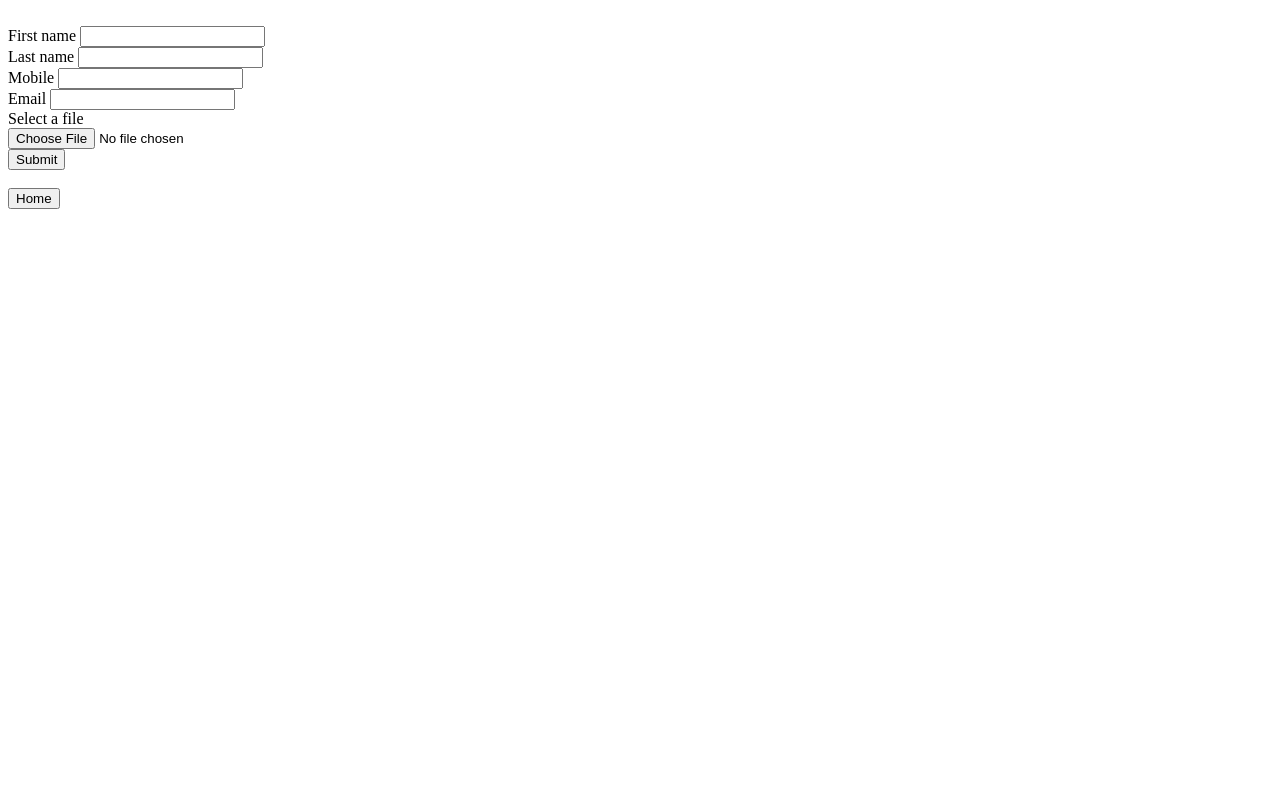
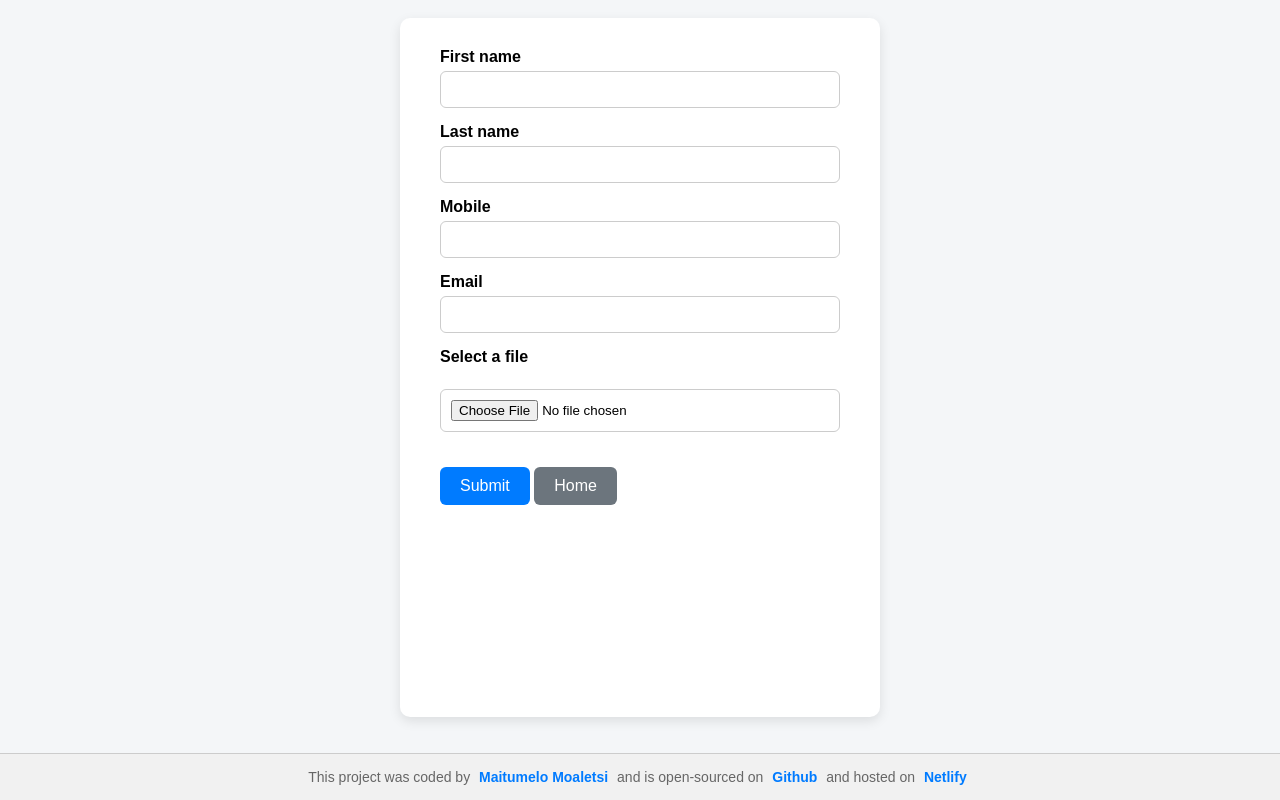
Before and after one commit to MLZ6/phone-book-app-fnb, a plain HTML site: page add-contact.html in a window 1280 px wide. Drawn offline with Linux system fonts and the light colour scheme.

Commit message:
added styling to project and added the footer

```diff
--- a/add-contact.html
+++ b/add-contact.html
@@ -3,6 +3,7 @@
   <head>
     <meta charset="UTF-8" />
     <meta name="viewport" content="width=device-width, initial-scale=1.0" />
+    <link rel="stylesheet" href="src/style2.css" />
     <title>ADD-CONTACT</title>
   </head>
   <body>
@@ -19,9 +20,13 @@
       <label for="avatar">Select a file</label><br />
       <input type="file" name="avatar" id="avatar" /><br />
       <button type="submit" id="submitForm">Submit</button>
+      <button id="homeLink" type="button">Home</button>
     </form>
+
     <br />
-    <button id="homeLink" type="button">Home</button>
+
+    <br />
+
     <script src="src/config.js"></script>
     <script>
       document
@@ -57,5 +62,17 @@
         window.open("index.html", "_self");
       }
     </script>
+    <footer>
+      This project was coded by
+      <a href="https://github.com/MLZ6" target="_blank">Maitumelo Moaletsi</a>
+      and is open-sourced on
+      <a href="https://github.com/MLZ6/phone-book-app-fnb" target="_blank"
+        >Github</a
+      >
+      and hosted on
+      <a href="https://charming-fairy-a3e8bf.netlify.app/" target="_blank"
+        >Netlify</a
+      >
+    </footer>
   </body>
 </html>
--- a/src/style.css
+++ b/src/style.css
@@ -0,0 +1,91 @@
+/* General page styling */
+body {
+  font-family: Arial, sans-serif;
+  background-color: #f4f6f8;
+  margin: 20px;
+  padding: 0;
+  color: #333;
+}
+
+/* Container for the table */
+#table {
+  margin-top: 20px;
+  background-color: #fff;
+  border-radius: 10px;
+  padding: 10px;
+  box-shadow: 0 4px 10px rgba(0, 0, 0, 0.1);
+  overflow-x: auto;
+}
+
+/* Contact table */
+table {
+  width: 100%;
+  border-collapse: collapse;
+}
+
+table tr {
+  border-bottom: 1px solid #eee;
+  cursor: pointer;
+  transition: background 0.3s ease;
+}
+
+table tr:hover {
+  background-color: #f0f8ff;
+}
+
+table td {
+  padding: 12px;
+  vertical-align: middle;
+}
+
+table img {
+  border-radius: 50%;
+  box-shadow: 0 2px 5px rgba(0, 0, 0, 0.1);
+}
+
+/* Buttons */
+button {
+  padding: 10px 16px;
+  margin: 10px 5px 0 0;
+  background-color: #007bff;
+  color: white;
+  border: none;
+  border-radius: 8px;
+  font-size: 16px;
+  cursor: pointer;
+  transition: background-color 0.2s ease-in-out;
+}
+
+button:hover {
+  background-color: #0056b3;
+}
+
+/* Responsive image */
+td img {
+  width: 40px;
+  height: 40px;
+  object-fit: cover;
+}
+footer {
+  text-align: center;
+  font-size: 14px;
+  padding: 15px 20px;
+  background-color: #f0f0f0;
+  color: #333;
+  border-top: 1px solid #ccc;
+  margin-top: 40px;
+  font-family: Arial, sans-serif;
+}
+
+footer a {
+  color: #007bff;
+  text-decoration: none;
+  font-weight: 600;
+  margin: 0 5px;
+  transition: color 0.3s ease;
+}
+
+footer a:hover {
+  color: #0056b3;
+  text-decoration: underline;
+}
--- /dev/null
+++ b/src/style2.css
@@ -0,0 +1,107 @@
+body {
+  font-family: Arial, sans-serif;
+  background-color: #f4f6f8;
+  display: flex;
+  justify-content: center;
+  align-items: center;
+  min-height: 100vh;
+  margin: 0;
+}
+
+form {
+  background-color: #ffffff;
+  padding: 30px 40px;
+  border-radius: 10px;
+  box-shadow: 0 4px 12px rgba(0, 0, 0, 0.1);
+  width: 100%;
+  max-width: 400px;
+}
+
+form label {
+  display: block;
+  margin-bottom: 5px;
+  font-weight: 600;
+}
+
+form input[type="text"],
+form input[type="file"] {
+  width: 100%;
+  padding: 10px;
+  margin-bottom: 15px;
+  border: 1px solid #ccc;
+  border-radius: 6px;
+  box-sizing: border-box;
+}
+
+button {
+  padding: 10px 20px;
+  border: none;
+  border-radius: 6px;
+  background-color: #007bff;
+  color: white;
+  font-size: 16px;
+  cursor: pointer;
+}
+
+button:hover {
+  background-color: #0056b3;
+}
+
+#homeLink {
+  margin-top: 20px;
+  background-color: #6c757d;
+}
+
+#homeLink:hover {
+  background-color: #5a6268;
+}
+footer {
+  text-align: center;
+  font-size: 14px;
+  padding: 15px 20px;
+  background-color: #f0f0f0;
+  color: #333;
+  border-top: 1px solid #ccc;
+  margin-top: 40px;
+  font-family: Arial, sans-serif;
+}
+
+footer a {
+  color: #007bff;
+  text-decoration: none;
+  font-weight: 600;
+  margin: 0 5px;
+  transition: color 0.3s ease;
+}
+
+footer a:hover {
+  color: #0056b3;
+  text-decoration: underline;
+}
+html,
+body {
+  height: 100%;
+  margin: 0;
+  display: flex;
+  flex-direction: column;
+}
+
+body {
+  /* Let the body take full height and arrange content */
+  min-height: 100vh;
+}
+
+form#editForm {
+  flex: 1 0 auto; /* Take available space but don’t grow too much */
+}
+
+footer {
+  flex-shrink: 0; /* Prevent footer from shrinking */
+  background-color: #f1f1f1;
+  padding: 15px 10px;
+  text-align: center;
+  font-size: 14px;
+  color: #666;
+  margin-top: auto; /* Push footer to bottom */
+  width: 100%;
+}
--- /dev/null
+++ b/src/styles.css
@@ -0,0 +1,118 @@
+/* General Body Styling */
+body {
+  font-family: "Segoe UI", Tahoma, Geneva, Verdana, sans-serif;
+  background-color: #f0f4f8;
+  margin: 0;
+  padding: 20px;
+  color: #333;
+  display: flex;
+  flex-direction: column;
+  align-items: center;
+}
+
+/* Avatar Image Styling */
+#avatarImage {
+  margin: 20px 0;
+  text-align: center;
+}
+
+#avatarImage img {
+  border-radius: 50%;
+  border: 4px solid #007bff;
+  width: 150px;
+  height: 150px;
+  object-fit: cover;
+}
+
+/* Form Styling */
+form#editForm {
+  background-color: #ffffff;
+  padding: 25px 30px;
+  border-radius: 10px;
+  box-shadow: 0 8px 16px rgba(0, 0, 0, 0.1);
+  width: 100%;
+  max-width: 400px;
+  box-sizing: border-box;
+}
+
+/* Label Styling */
+form#editForm label {
+  display: block;
+  margin-top: 15px;
+  font-weight: 600;
+  color: #555;
+}
+
+/* Input Styling */
+form#editForm input[type="text"],
+form#editForm input[type="file"] {
+  width: 100%;
+  padding: 10px 12px;
+  margin-top: 5px;
+  border: 1px solid #ccc;
+  border-radius: 6px;
+  font-size: 16px;
+  box-sizing: border-box;
+}
+
+/* Buttons Styling */
+button {
+  padding: 10px 20px;
+  margin: 10px 5px 0 0;
+  border: none;
+  border-radius: 6px;
+  font-size: 16px;
+  cursor: pointer;
+  transition: background 0.3s ease;
+}
+
+/* Button Types */
+#editContact {
+  background-color: #ffc107;
+  color: #000;
+}
+
+#deleteContact {
+  background-color: #dc3545;
+  color: #fff;
+}
+
+#homeLink {
+  background-color: #6c757d;
+  color: #fff;
+}
+
+#submitForm {
+  background-color: #28a745;
+  color: #fff;
+  width: 100%;
+  margin-top: 20px;
+}
+
+/* Button Hover Effects */
+button:hover {
+  opacity: 0.9;
+}
+footer {
+  text-align: center;
+  font-size: 14px;
+  padding: 15px 20px;
+  background-color: #f0f0f0;
+  color: #333;
+  border-top: 1px solid #ccc;
+  margin-top: 40px;
+  font-family: Arial, sans-serif;
+}
+
+footer a {
+  color: #007bff;
+  text-decoration: none;
+  font-weight: 600;
+  margin: 0 5px;
+  transition: color 0.3s ease;
+}
+
+footer a:hover {
+  color: #0056b3;
+  text-decoration: underline;
+}
```
Also changed, not shown: edit-contact.html (added, +136 -0 lines), index.html (+16 -1 lines).
